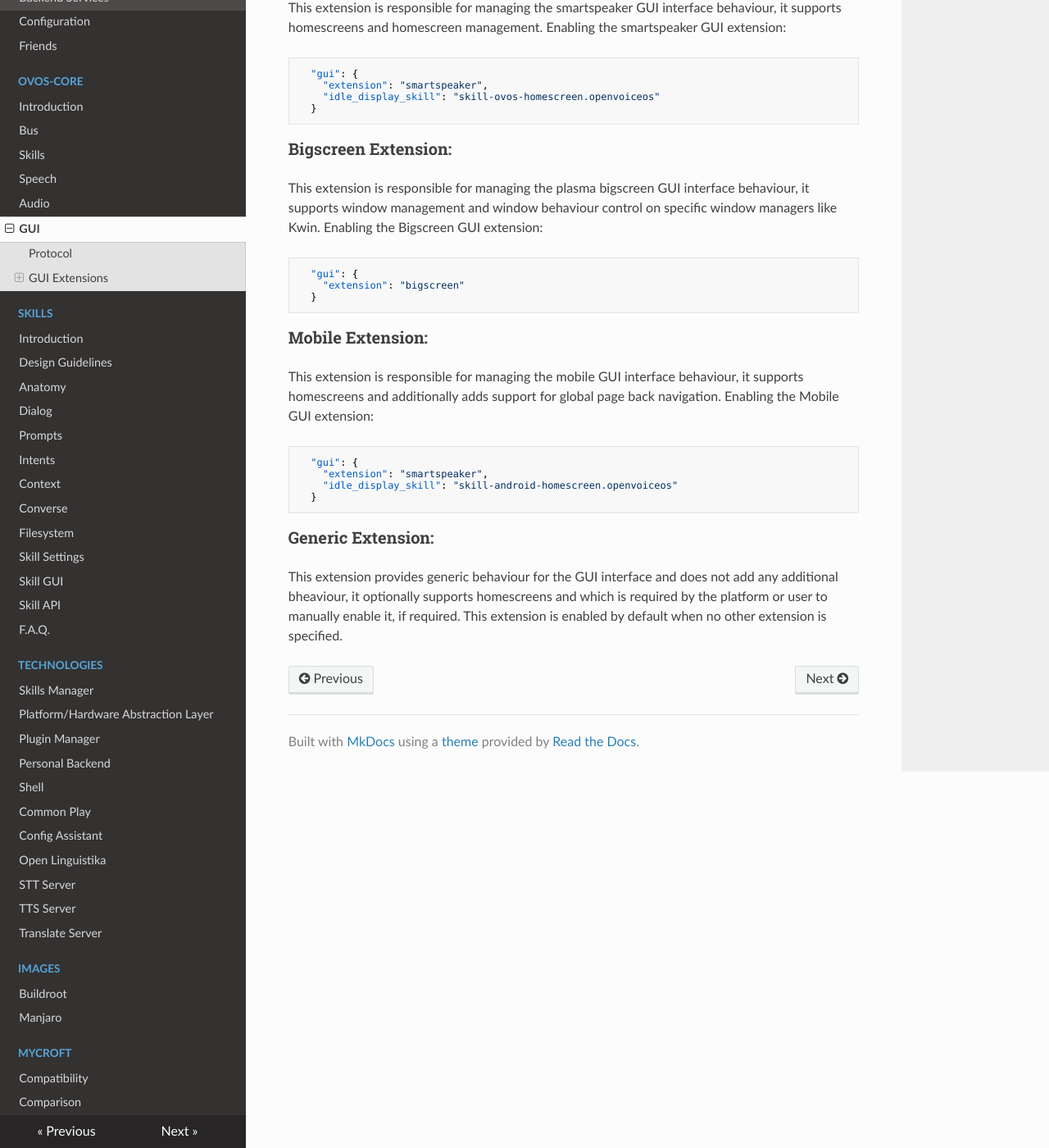
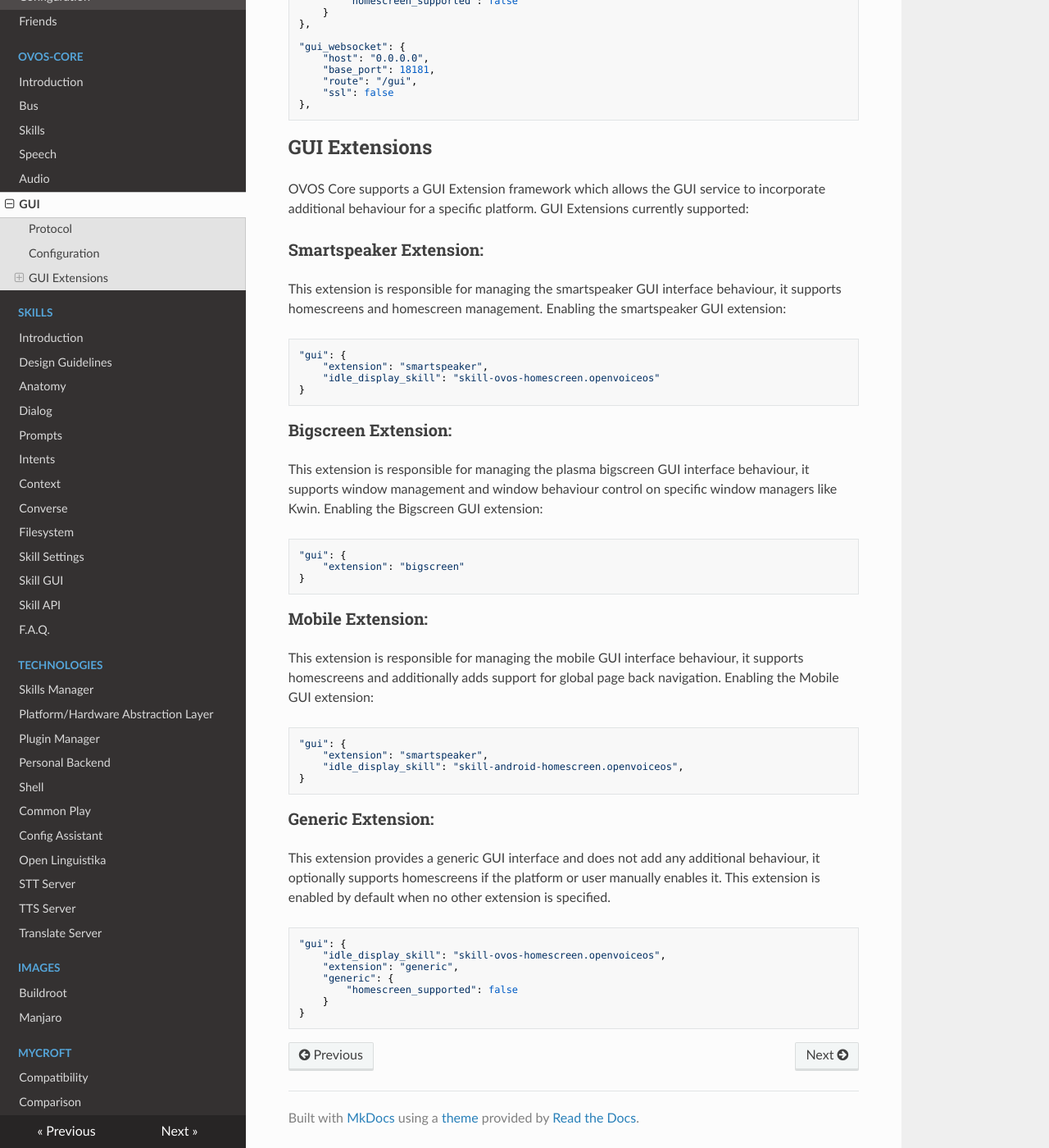
Before and after one commit to OpenVoiceOS/community-docs, an MkDocs documentation site: the page built from docs/gui_service.md, in a window 1280 px wide and 1400 px high, scrolled down 684 px. Shown: the whole window at 82% size. Built offline with MkDocs 1.6.1, drawn with Linux system fonts in a browser that asks for light colours; nearby versions of some CDN libraries; some of the changed text lies outside the part shown.

Commit message:
add gui mycroft.conf section

````diff
--- a/docs/gui_service.md
+++ b/docs/gui_service.md
@@ -1,48 +1,96 @@
 # GUI Service
 
-OVOS uses the standard mycroft-gui framework, you can find the official documentation [here](https://mycroft-ai.gitbook.io/docs/skill-development/displaying-information/mycroft-gui)
+OVOS uses the standard mycroft-gui framework, you can find the official
+documentation [here](https://mycroft-ai.gitbook.io/docs/skill-development/displaying-information/mycroft-gui)
 
-The GUI service provides a websocket for gui clients to connect to, it is responsible for implementing the gui protocol under ovos-core.
+The GUI service provides a websocket for gui clients to connect to, it is responsible for implementing the gui protocol
+under ovos-core.
 
 ## Protocol
 
 The [gui service](https://github.com/OpenVoiceOS/ovos-core/tree/dev/mycroft/gui) in ovos-core will expose a websocket to
-the GUI clients following the protocol outlined [here](https://github.com/MycroftAI/mycroft-gui/blob/master/transportProtocol.md)
+the GUI clients following the protocol
+outlined [here](https://github.com/MycroftAI/mycroft-gui/blob/master/transportProtocol.md)
 
-The GUI library which implements the protocol lives in the [mycroft-gui](https://github.com/MycroftAI/mycroft-gui) repository.
+The GUI library which implements the protocol lives in the [mycroft-gui](https://github.com/MycroftAI/mycroft-gui)
+repository.
 
-OVOS images are powered by [ovos-shell](https://openvoiceos.github.io/community-docs/shell/), the client side implementation of the gui protocol
+OVOS images are powered by [ovos-shell](https://openvoiceos.github.io/community-docs/shell/), the client side
+implementation of the gui protocol
+
+## Configuration
+
+The gui service has a few sections in `mycroft.conf`
+
+```javascript
+"gui": {
+    "idle_display_skill": "skill-ovos-homescreen.openvoiceos",
+    "extension": "generic",
+    "generic": {
+        "homescreen_supported": false
+    }
+},
+
+"gui_websocket": {
+    "host": "0.0.0.0",
+    "base_port": 18181,
+    "route": "/gui",
+    "ssl": false
+},
+```
 
 ## GUI Extensions
 
-OVOS Core supports a GUI Extension framework which allows the GUI service to incorporate additional behaviour for a specific platform. GUI Extensions currently supported:
+OVOS Core supports a GUI Extension framework which allows the GUI service to incorporate additional behaviour for a
+specific platform. GUI Extensions currently supported:
 
 ### Smartspeaker Extension:
 
-This extension is responsible for managing the smartspeaker GUI interface behaviour, it supports homescreens and homescreen management. Enabling the smartspeaker GUI extension:
-```
-  "gui": {
+This extension is responsible for managing the smartspeaker GUI interface behaviour, it supports homescreens and
+homescreen management. Enabling the smartspeaker GUI extension:
+
+```javascript
+"gui": {
     "extension": "smartspeaker",
     "idle_display_skill": "skill-ovos-homescreen.openvoiceos"
-  }
+}
 ```
 
 ### Bigscreen Extension:
-This extension is responsible for managing the plasma bigscreen GUI interface behaviour, it supports window management and window behaviour control on specific window managers like Kwin. Enabling the Bigscreen GUI extension:
-```
-  "gui": {
+
+This extension is responsible for managing the plasma bigscreen GUI interface behaviour, it supports window management
+and window behaviour control on specific window managers like Kwin. Enabling the Bigscreen GUI extension:
+
+```javascript
+"gui": {
     "extension": "bigscreen"
-  }
+}
 ```
 
 ### Mobile Extension:
-This extension is responsible for managing the mobile GUI interface behaviour, it supports homescreens and additionally adds support for global page back navigation. Enabling the Mobile GUI extension:
-```
-  "gui": {
+
+This extension is responsible for managing the mobile GUI interface behaviour, it supports homescreens and additionally
+adds support for global page back navigation. Enabling the Mobile GUI extension:
+
+```javascript
+"gui": {
     "extension": "smartspeaker",
-    "idle_display_skill": "skill-android-homescreen.openvoiceos"
-  }
+    "idle_display_skill": "skill-android-homescreen.openvoiceos",
+}
 ```
 
 ### Generic Extension:
-This extension provides generic behaviour for the GUI interface and does not add any additional bheaviour, it optionally supports homescreens and which is required by the platform or user to manually enable it, if required. This extension is enabled by default when no other extension is specified.
+
+This extension provides a generic GUI interface and does not add any additional behaviour,
+it optionally supports homescreens if the platform or user manually enables it.
+This extension is enabled by default when no other extension is specified.
+
+```javascript
+"gui": {
+    "idle_display_skill": "skill-ovos-homescreen.openvoiceos",
+    "extension": "generic",
+    "generic": {
+        "homescreen_supported": false
+    }
+}
+```
````
